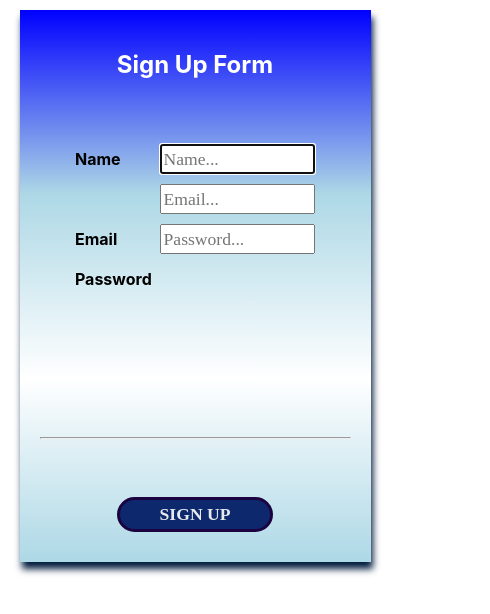
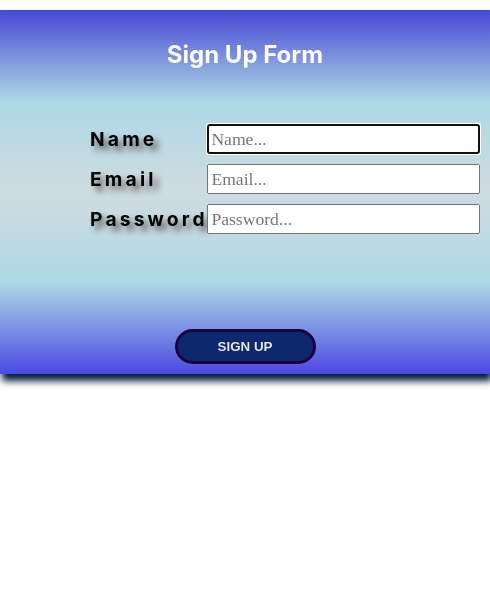
Before and after one commit to dmitriyPruss/reactAppStart, a React (Create React App) app: page / in a window 390 px wide. Shown: the top 614 px of the page, 490 px wide, since content can reach past the window. Built offline with nearby package versions, Linux system fonts and the light colour scheme.

Commit message:
with SignUp

```diff
--- a/package.json
+++ b/package.json
@@ -7,6 +7,7 @@
     "@testing-library/react": "^11.2.7",
     "@testing-library/user-event": "^12.8.3",
     "classnames": "^2.3.1",
+    "date-fns": "^2.22.1",
     "lodash": "^4.17.21",
     "node-sass": "^6.0.1",
     "react": "^17.0.2",
--- a/src/components/SignUp/SignUp.module.css
+++ b/src/components/SignUp/SignUp.module.css
@@ -8,12 +8,12 @@
 
 .container {
     height: 95%;
-    width: 90%;
+    width: 80%;
     margin: 10px auto;
     padding: 20px;
     box-shadow: 2px 7px 7px rgb(3, 28, 61);
     overflow-y: auto;
-    background: linear-gradient(blue, lightblue, white, lightblue);
+    background: linear-gradient( rgb(71, 71, 212), lightblue, rgb(207, 220, 223), lightblue, rgb(74, 74, 226));
     display: flex;
     flex-direction: column;
     justify-content: flex-start;
@@ -27,13 +27,13 @@
     justify-content: center;
 }
 
-.header{
+.header {
     justify-self: flex-start;
     color: white;
 }
 
 .formBlock1 {
-    width: 30%;
+    width: 35%;
     display: flex;
     flex-direction: column;
     font-weight: bold;
@@ -45,30 +45,23 @@
     flex-direction: column;
 }
 
-.fullname, .email, .phone, .otherInfo{
+.userName, .emailInput, .password {
     width: 100%;
-    display: flex;
-    justify-content: space-between;
-}
-
-.userName, .password {
-    width: 100%;
-}
-
-.emailInput {
-    width: 100%;
-}
-
-
-input, textarea, select {
     font-size: 1.1rem;
     font-family: 'Times New Roman', Times, serif;
-}
-
-input, label, select {
     height: 30px;
     line-height: 30px;
     margin-bottom: 10px;
+}
+
+.nameLabel, .emailLabel, .passwordLabel {
+    height: 30px;
+    width: 50px;
+    line-height: 30px;
+    margin: 0 0 10px 80px;
+    font-size: 1.2rem;
+    letter-spacing: 0.2rem;
+    text-shadow: 5px 5px 6px rgb(95, 92, 92);
 }
 
 .valid {
@@ -86,10 +79,6 @@ input, label, select {
     border: 2px double blue;
 }
 
-.line {
-    width: 100%;
-}
-
 .button {
     width: 100%;
     display: flex;
@@ -97,8 +86,8 @@ input, label, select {
     margin-top: 50px;
 }
 
-.button > .submitButton {
-    width: 50%;
+.submitButton {
+    width: 30%;
     height: 35px;
     line-height: 17px;
     padding: 3px 0;
@@ -111,39 +100,33 @@ input, label, select {
     cursor: pointer;
 }
 
-@media screen and (max-width: 890px) {
-    article {
+.cursorOver {
+    background-color: azure;
+    color: rgb(51, 51, 172);
+    border: 3px solid rgb(21, 4, 48);
+}
+
+@media screen and (max-width: 800px) {
+    .container {
+        min-width: 490px;
+        height: 97%;
+        width: 99%;
+        margin: 10px auto;
+        padding: 10px;
+        box-shadow: 2px 7px 7px rgb(3, 28, 61);
+        overflow-y: auto;
+        background: linear-gradient( rgb(71, 71, 212), lightblue, rgb(207, 220, 223), lightblue, rgb(74, 74, 226));
         display: flex;
         flex-direction: column;
-        height: 97%;
-        width: 99%;
-        margin: 0 auto;
-        padding: 2px;
-        color: white;
-        box-shadow: -1px -1px 5px 5px rgb(7, 95, 88);
+        justify-content: flex-start;
+        align-items: center;
     }
 
-    section {
+    .mainContent {
         margin: 35px 0;
         width: 100%;
         display: flex;
         justify-content: space-between;
-    }
-
-    .fullname, .phone{
-        width: 100%;
-        display: flex;
-        flex-direction: column;
-        align-items: stretch;
-        justify-content: space-between;
-    }
-
-    .fullname > input {
-        width: 100%;
-    }
-
-    .phone > input, .phone > input:last-child {
-        width: 100%;
     }
 
     .formBlock1 {
@@ -154,35 +137,9 @@ input, label, select {
         font-weight: bold;
     }
 
-    .formBlock1 > label:first-child {
-        height: 60px;
-        margin-bottom: 20px;
-    }
-
-    .formBlock1 > label:nth-child(3n) {
-        height: 90px;
-        margin-bottom: 30px;
-    }
-
-    .formBlock1 > label:nth-child(4n) {
-        height:30px;
-        margin-bottom: 38px;
-    }
-
-    .otherInfo > select {
-        margin-bottom: 38px;
-        width: 100%;
-    }
-
-    div > .submitButton {
-        width: 75%;
-        height: 30px;
-        line-height: 15px;
-        padding: 3px 0;
-        border: 3px solid rgb(5, 83, 77);
-        color: rgb(203, 231, 201);
-        font-weight: bold;
-        text-align: center;
-        cursor: pointer;
+    .formBlock2 {
+        width: 58%;
+        display: flex;
+        flex-direction: column;
     }
 }
--- a/src/components/SignUp/index.jsx
+++ b/src/components/SignUp/index.jsx
@@ -18,76 +18,76 @@ export default class SignUp extends Component {
             isPasswordValid: false,
 
             isOnFocus: false,
+            isCursorOver: false,
         }
     }
 
-    handleNameChange = ( { target: {value} } )  => {
-        this.setState( {
+    handleNameChange = ( { target: {value} } ) => {
+        this.setState({
             userName: value,
             isNameValid: /([A-Z][a-z]{1,19})/.test(value),
-        } );
+        });
     }
 
-    handleEmailChange = ( { target: {value} } )  => {
-        this.setState( {
+    handleEmailChange = ( { target: {value} } ) => {
+        this.setState({
             userEmail: value,
             isEmailValid: /[\w]{1,19}@[a-z]{4,5}\.[a-z]{3}(\.[a-z]{2,3})?/.test(value),
-        } );
+        });
     }
 
-    handlePasswordChange = ( { target: {value} } )  => {
-        this.setState( {
+    handlePasswordChange = ( { target: {value} } ) => {
+        this.setState({
             userPassword: value,
             isPasswordValid: /^\S{8,12}$/.test(value),
-        } );
+        });
     }
 
-    handleFocus = ( { target }) => {
-        this.setState( {
-            isOnFocus: true,
-        })
-    }
+    handleFocus = e => this.visualHandler('isOnFocus');
+    handleBlur = e => this.visualHandler('isOnFocus');
 
-    handleBlur = ( target ) => {
-        this.setState( {
-            isOnFocus: false,
-        })
+    handleMouseOver = e => this.visualHandler('isCursorOver');
+    handleMouseOut = e => this.visualHandler('isCursorOver');
+
+    visualHandler(name) {
+        this.setState( state => ( {[name]: !state[name]} ) );
     }
 
     submitHandler = e => {
         e.preventDefault();
-        alert('Wow!');
     }
 
     render() {
 
-        const { userName, isNameValid, userEmail, isEmailValid, userPassword, isPasswordValid, isOnFocus } = this.state;
+        const { userName, isNameValid, userEmail, isEmailValid, userPassword, isPasswordValid, isOnFocus, isCursorOver } = this.state;
 
         const userNameClassName = classNames( styles.userName, {
             [isNameValid ? styles.valid : styles.invalid]: userName,
-        } );
+        });
 
         const userEmailClassName = classNames( styles.emailInput, {
             [isEmailValid ? styles.valid : styles.invalid]: userEmail,
-        } );
+        });
 
         const userPasswordClassName = classNames( styles.password, {
             [isPasswordValid ? styles.valid : styles.invalid]: userPassword,
             [styles.onFocus]: isOnFocus,
-        } );
+        });
+
+        const buttonClassName = classNames( styles.submitButton, {
+            [styles.cursorOver]: isCursorOver,
+        });
 
         return (
             <form className={styles.container} onSubmit={this.submitHandler}>
                 <h2 className={styles.header}>Sign Up Form</h2>
                 <section className={styles.mainContent}>
-
                     <div className={styles.formBlock1}>
-                        <label htmlFor="name">Name</label>
-                        <label htmlFor="email">Email</label>
-                        <label htmlFor="password">Password</label>
+                        <label className={styles.nameLabel} htmlFor="name">Name</label>
+                        <label className={styles.emailLabel} htmlFor="email">Email</label>
+                        <label className={styles.passwordLabel} htmlFor="password">Password</label>
                     </div>
                     <div className={styles.formBlock2}>
-                        <div className={styles.fullname}>
                         <input
                             className={userNameClassName}
                             type="text"
@@ -96,11 +96,8 @@ export default class SignUp extends Component {
                             value={userName}
                             autoFocus
                             maxLength={20}
-                                required
                             onChange={this.handleNameChange}
                         />
-                        </div>
-                        <div className={styles.email}>
                         <input
                             className={userEmailClassName}
                             type="email"
@@ -108,11 +105,8 @@ export default class SignUp extends Component {
                             placeholder='Email...'
                             value={userEmail}
                             maxLength={35}
-                                required
                             onChange={this.handleEmailChange}
                         />
-                        </div>
-                        <div className={styles.phone}>
                         <input
                             className={userPasswordClassName}
                             type="password"
@@ -120,19 +114,14 @@ export default class SignUp extends Component {
                             placeholder='Password...'
                             value={userPassword}
                             maxLength={12}
-                                required
                             onChange={this.handlePasswordChange}
                             onFocus={this.handleFocus}
                             onBlur={this.handleBlur}
                         />
                     </div>
-                    </div>
                 </section>
-                <div className={styles.line}>
-                    <hr/>
-                </div>
                 <div className={styles.button}>
-                    <input className={styles.submitButton} type="submit" value="SIGN UP" />
+                    <input className={buttonClassName} type="submit" onMouseOver={this.handleMouseOver} onMouseOut={this.handleMouseOut} value="SIGN UP" />
                 </div>
             </form>
         )
```
Also changed, not shown: 1 other file (tests, documents, lock files or other folders). Lines whose indentation alone changed are shown as unchanged.
